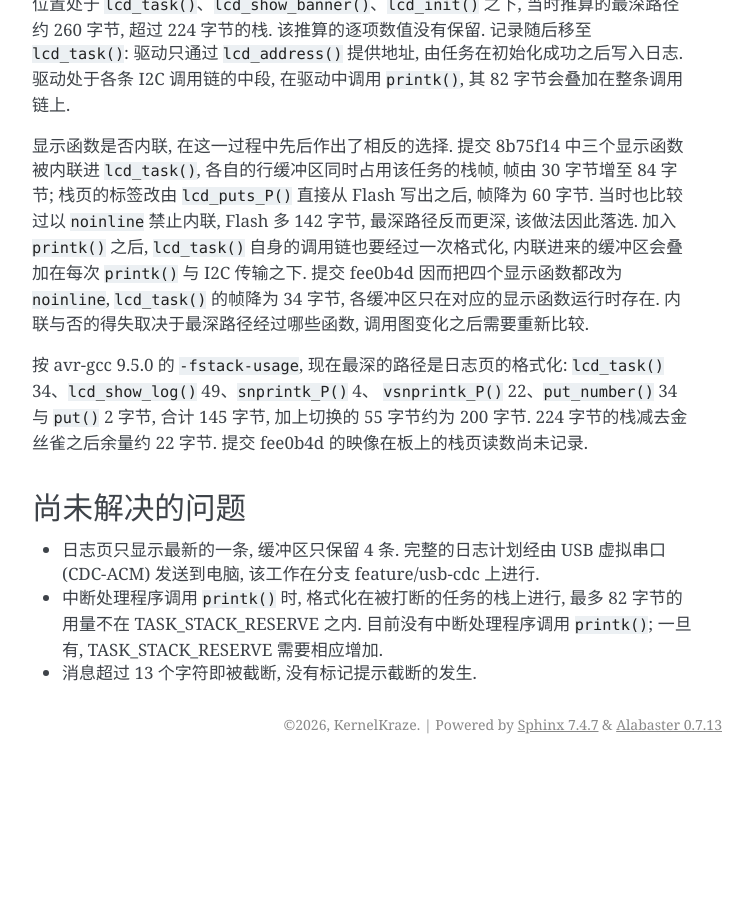
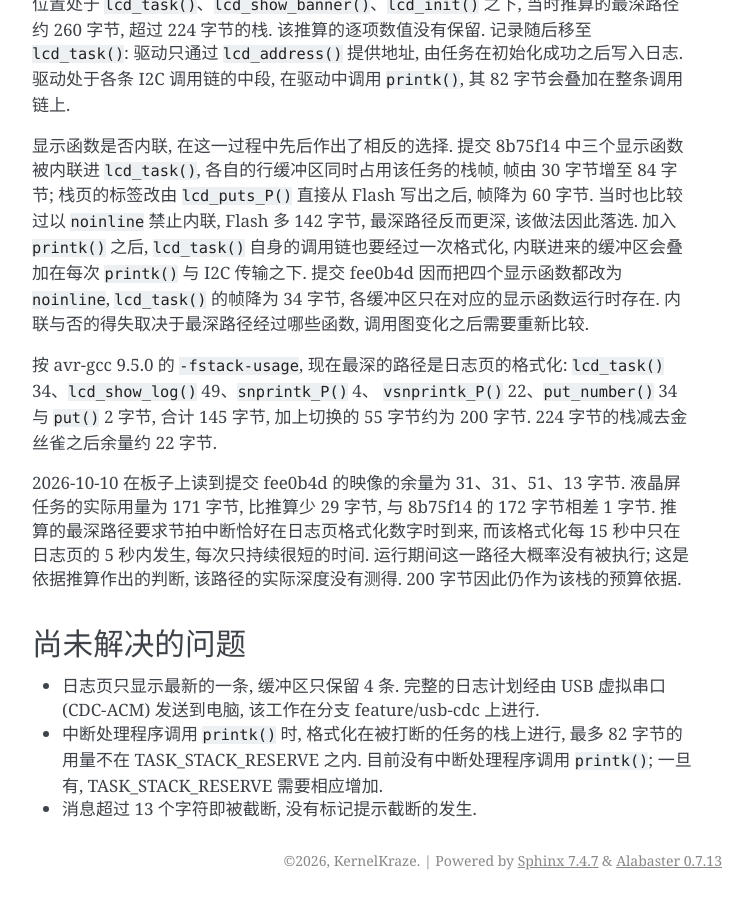
Before and after one commit to w3ngzv/Leonix, a Sphinx documentation site: the page built from Documentation/notes/printk.rst, in a window 1280 px wide and 900 px high, scrolled down 2304 px. Shown: the whole window, without its empty margins (388-1141 px from the left). Built offline with Sphinx 7.4.7, drawn with Linux system fonts in a browser that asks for light colours; before the commit the page ends 3068 px from its top, so only the background shows below that.

Commit message:
Documentation: 记录日志页加入后的栈实测
fd1d128 中液晶屏任务的约 200 字节只是推算. 板上读数比推算少 29 字节,
两者的差距需要解释, 否则读者会据此缩小栈或怀疑推算方法. 最深路径未被
执行只是推断, 预算因此仍按推算值保留.

Signed-off-by: KernelKraze <admin@mail.go1.qzz.io>

```diff
--- a/Documentation/notes/printk.rst
+++ b/Documentation/notes/printk.rst
@@ -129,7 +129,13 @@
 ``lcd_task()`` 34、``lcd_show_log()`` 49、``snprintk_P()`` 4、
 ``vsnprintk_P()`` 22、``put_number()`` 34 与 ``put()`` 2 字节, 合计 145 字节,
 加上切换的 55 字节约为 200 字节. 224 字节的栈减去金丝雀之后余量约 22 字节.
-提交 fee0b4d 的映像在板上的栈页读数尚未记录.
+
+2026-10-10 在板子上读到提交 fee0b4d 的映像的余量为 31、31、51、13 字节.
+液晶屏任务的实际用量为 171 字节, 比推算少 29 字节, 与 8b75f14 的 172 字节
+相差 1 字节. 推算的最深路径要求节拍中断恰好在日志页格式化数字时到来, 而
+该格式化每 15 秒中只在日志页的 5 秒内发生, 每次只持续很短的时间. 运行期间
+这一路径大概率没有被执行; 这是依据推算作出的判断, 该路径的实际深度没有
+测得. 200 字节因此仍作为该栈的预算依据.
 
 
 尚未解决的问题
--- a/Documentation/notes/scheduler.rst
+++ b/Documentation/notes/scheduler.rst
@@ -349,7 +349,8 @@
 
 显示改用 ``snprintk()`` 之后 (提交 8b75f14), 余量为 31、31、50、13 字节.
 液晶屏任务的实际用量由 157 字节增为 172 字节, 与推算的 172 字节相同, 增量
-来自格式化函数的栈帧.
+来自格式化函数的栈帧. 加入内核日志与日志页之后 (提交 fee0b4d), 余量为 31、
+31、51、13 字节, 见 printk.rst 的"栈的代价"一节.
 
 
 jiffies 的读取
```
